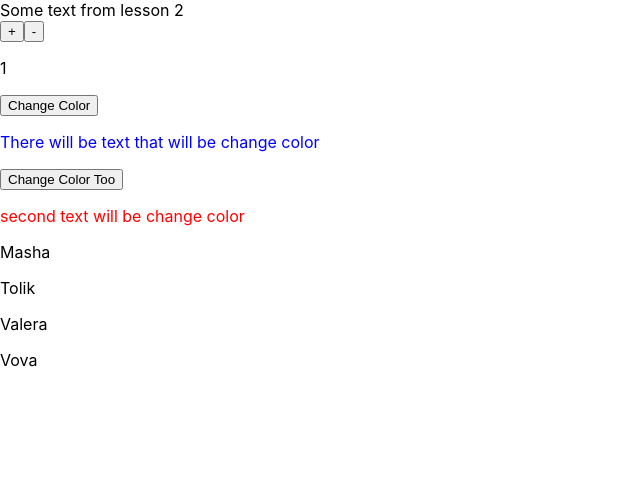
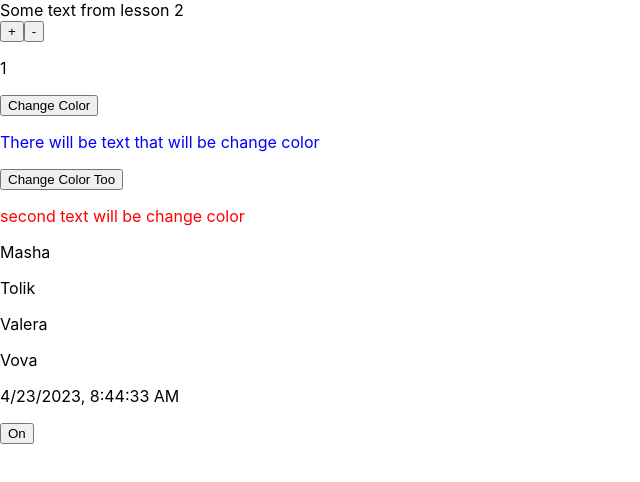
Before and after one commit to TemchenkoVolodymyr/Learn-React, a React (Create React App) app: page / in a window 1280 px wide. Shown: the top 482 px of the page, without its empty margins (0-640 px from the left). Built offline with nearby package versions, Linux system fonts and the light colour scheme.

Commit message:
update components

```diff
--- a/src/App.js
+++ b/src/App.js
@@ -2,8 +2,10 @@ import './App.css';
 import React from "react";
 import Counter from "./components/Counter";
 import ChangeColor from "./components/ChangeColor/ChangeColor";
-import ShowText from "./components/showTextComponent/ShowText";
+import ShowText from "./components/ShowTextComponent/ShowText";
 import ShowName from "./components/showName";
+import Clock from "./components/Clock/Clock";
+import SwitchStatus from "./components/isOnStatus/SwitchStatus";
 
 
 class App extends React.Component {
@@ -12,7 +14,10 @@ class App extends React.Component {
     current: 0,
     color: "blue",
     secondColor: "red",
-    names : ['Masha','Tolik','Valera','Vova'],
+    names: ['Masha', 'Tolik', 'Valera', 'Vova'],
+    time: new Date(),
+    isOn: true,
+
   }
   handleClick = (state) => {
     this.setState(() => ({
@@ -56,6 +61,28 @@ class App extends React.Component {
     return color
   }
 
+  tick() {
+    this.setState({
+      time: new Date()
+    })
+  }
+
+  componentDidMount() {
+    this.timeId = setInterval(
+      () => this.tick(),
+      1000
+    )
+  }
+
+  componentWillUnmount() {
+    clearInterval(this.timeId)
+  }
+
+  switchStatus = (state) => {
+    this.setState(() => ({
+      isOn: !state.isOn,
+    }))
+  }
 
   render() {
 
@@ -68,6 +95,8 @@ class App extends React.Component {
         <ChangeColor color={this.state.color} changeColor={() => this.changeColor(this.state)}
                      changeColorToo={() => this.changeColorToo(this.state)} secondColor={this.state.secondColor}/>
         {this.state.names.map(name => <ShowName name={name}/>)}
+        <Clock time={this.state.time}/>
+        <SwitchStatus switchStatus={() => this.switchStatus(this.state)} status={this.state.isOn}/>
       </>
     )
   }
--- a/src/components/Clock/Clock.js
+++ b/src/components/Clock/Clock.js
@@ -0,0 +1,13 @@
+import React from "react";
+import {Component} from "react";
+
+class Clock extends Component {
+  render() {
+    return (
+      <>
+        <p>{this.props.time.toLocaleString()}</p>
+      </>
+    )
+  }
+}
+export default Clock;
--- a/src/components/isOnStatus/SwitchStatus.js
+++ b/src/components/isOnStatus/SwitchStatus.js
@@ -4,7 +4,7 @@ import {Component} from "react";
 class SwitchStatus extends Component{
   render() {
     return (
-      <button onClick={() =>  this.props.isOnStatus()}>{this.props.status ? "On" : "Off"}</button>
+      <button onClick={() =>  this.props.switchStatus()}>{this.props.status ? "On" : "Off"}</button>
     )
   }
 }
```
